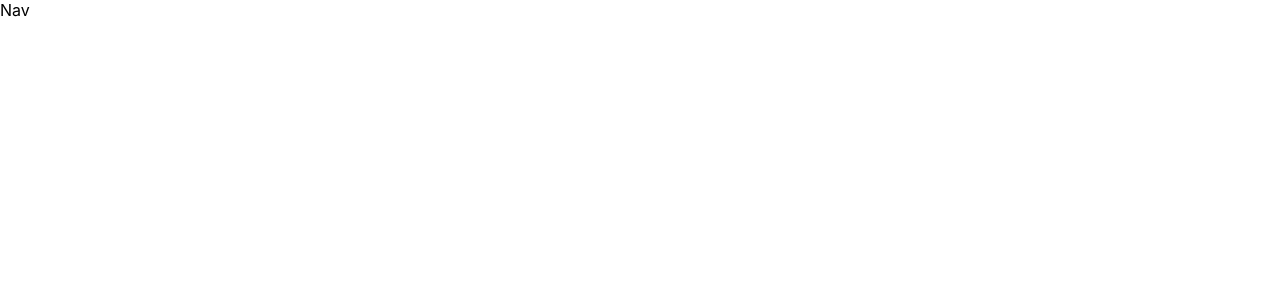
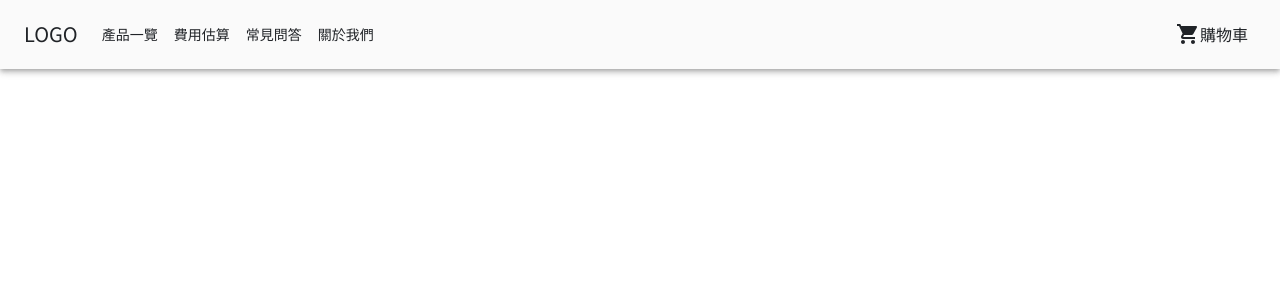
Before and after one commit to zero41120/ProjectFabricArt, a React (Vite) app: page /ProjectFabricArt/cart in a window 1280 px wide. Before the commit this address had no page. Shown: the top 300 px of the page. Built offline with nearby package versions, Linux system fonts and the light colour scheme.

Commit message:
Nav bar ready

```diff
--- a/package.json
+++ b/package.json
@@ -11,6 +11,7 @@
   "dependencies": {
     "@emotion/react": "^11.9.0",
     "@emotion/styled": "^11.8.1",
+    "@mui/icons-material": "^5.6.2",
     "@mui/material": "^5.6.2",
     "@vitejs/plugin-react": "^1.3.0",
     "react": "^18.0.0",
--- a/src/App.tsx
+++ b/src/App.tsx
@@ -9,6 +9,16 @@ function App() {
   const theme = createTheme({
     palette: {
       mode: 'light',
+    },
+    components: {
+      MuiAppBar: {
+        styleOverrides: {
+          colorPrimary: {
+            color: '#202327',
+            backgroundColor: '#fafafa',
+          },
+        },
+      },
     },
     typography: {
       fontFamily: 'Noto Sans TC',
--- a/src/components/Nav.tsx
+++ b/src/components/Nav.tsx
@@ -1,5 +1,106 @@
+import {
+  AppBar,
+  Avatar,
+  Box,
+  Button,
+  Container,
+  IconButton,
+  Menu,
+  MenuItem,
+  Toolbar,
+  Tooltip,
+  Typography,
+} from '@mui/material';
+import MenuIcon from '@mui/icons-material/Menu';
+import ShoppingCartIcon from '@mui/icons-material/ShoppingCart';
 import React from 'react';
+import { Link } from 'react-router-dom';
+
+const pages = [
+  ['產品一覽', '/products'],
+  ['費用估算', '/pricing'],
+  ['常見問答', '/support'],
+  ['關於我們', '/about'],
+];
 
 export const Nav = () => {
-  return <div>Nav</div>;
+  const [anchorElNav, setAnchorElNav] = React.useState(null);
+
+  const handleOpenNavMenu = (event: any) => {
+    setAnchorElNav(event.currentTarget);
+  };
+
+  const handleCloseNavMenu = () => {
+    setAnchorElNav(null);
+  };
+
+  return (
+    <AppBar position="static">
+      <Container maxWidth="xl">
+        <Toolbar disableGutters>
+          <Typography variant="h6" noWrap component="div" sx={{ mr: 2, display: { xs: 'none', md: 'flex' } }}>
+            LOGO
+          </Typography>
+
+          <Box sx={{ flexGrow: 1, display: { xs: 'flex', md: 'none' } }}>
+            <IconButton
+              size="large"
+              aria-label="account of current user"
+              aria-controls="menu-appbar"
+              aria-haspopup="true"
+              onClick={handleOpenNavMenu}
+              color="inherit"
+            >
+              <MenuIcon />
+            </IconButton>
+            <Menu
+              id="menu-appbar"
+              anchorEl={anchorElNav}
+              anchorOrigin={{
+                vertical: 'bottom',
+                horizontal: 'left',
+              }}
+              keepMounted
+              transformOrigin={{
+                vertical: 'top',
+                horizontal: 'left',
+              }}
+              open={Boolean(anchorElNav)}
+              onClose={handleCloseNavMenu}
+              sx={{
+                display: { xs: 'block', md: 'none' },
+              }}
+            >
+              {pages.map(([page, url]) => (
+                <Link key={page} to={url}>
+                  <MenuItem key={page} onClick={handleCloseNavMenu}>
+                    <Typography textAlign="center">{page}</Typography>
+                  </MenuItem>
+                </Link>
+              ))}
+            </Menu>
+          </Box>
+          <Typography variant="h6" noWrap component="div" sx={{ flexGrow: 1, display: { xs: 'flex', md: 'none' } }}>
+            LOGO
+          </Typography>
+          <Box sx={{ flexGrow: 1, display: { xs: 'none', md: 'flex' } }}>
+            {pages.map(([page, url]) => (
+              <Link key={page} to={url} sx={{ textDecoration: 'none' }}>
+                <Button onClick={handleCloseNavMenu} sx={{ my: 2, color: '#202327', display: 'block' }}>
+                  {page}
+                </Button>
+              </Link>
+            ))}
+          </Box>
+
+          <Link to="/cart" style={{ color: 'inherit', textDecoration: 'none' }}>
+            <Button sx={{ my: 2, color: '#202327', flexGrow: 0, display: 'flex', alignItems: 'center' }}>
+              <ShoppingCartIcon></ShoppingCartIcon>
+              <Typography>購物車</Typography>
+            </Button>
+          </Link>
+        </Toolbar>
+      </Container>
+    </AppBar>
+  );
 };
--- a/src/index.css
+++ b/src/index.css
@@ -1,13 +1,16 @@
 body {
   margin: 0;
-  font-family: -apple-system, BlinkMacSystemFont, 'Segoe UI', 'Roboto', 'Oxygen',
-    'Ubuntu', 'Cantarell', 'Fira Sans', 'Droid Sans', 'Helvetica Neue',
-    sans-serif;
+  font-family: -apple-system, BlinkMacSystemFont, 'Segoe UI', 'Roboto', 'Oxygen', 'Ubuntu', 'Cantarell', 'Fira Sans',
+    'Droid Sans', 'Helvetica Neue', sans-serif;
   -webkit-font-smoothing: antialiased;
   -moz-osx-font-smoothing: grayscale;
 }
 
 code {
-  font-family: source-code-pro, Menlo, Monaco, Consolas, 'Courier New',
-    monospace;
+  font-family: source-code-pro, Menlo, Monaco, Consolas, 'Courier New', monospace;
 }
+
+a {
+  color: initial;
+  text-decoration: none;
+}
```
Also changed, not shown: 1 other file (tests, documents, lock files or other folders).
